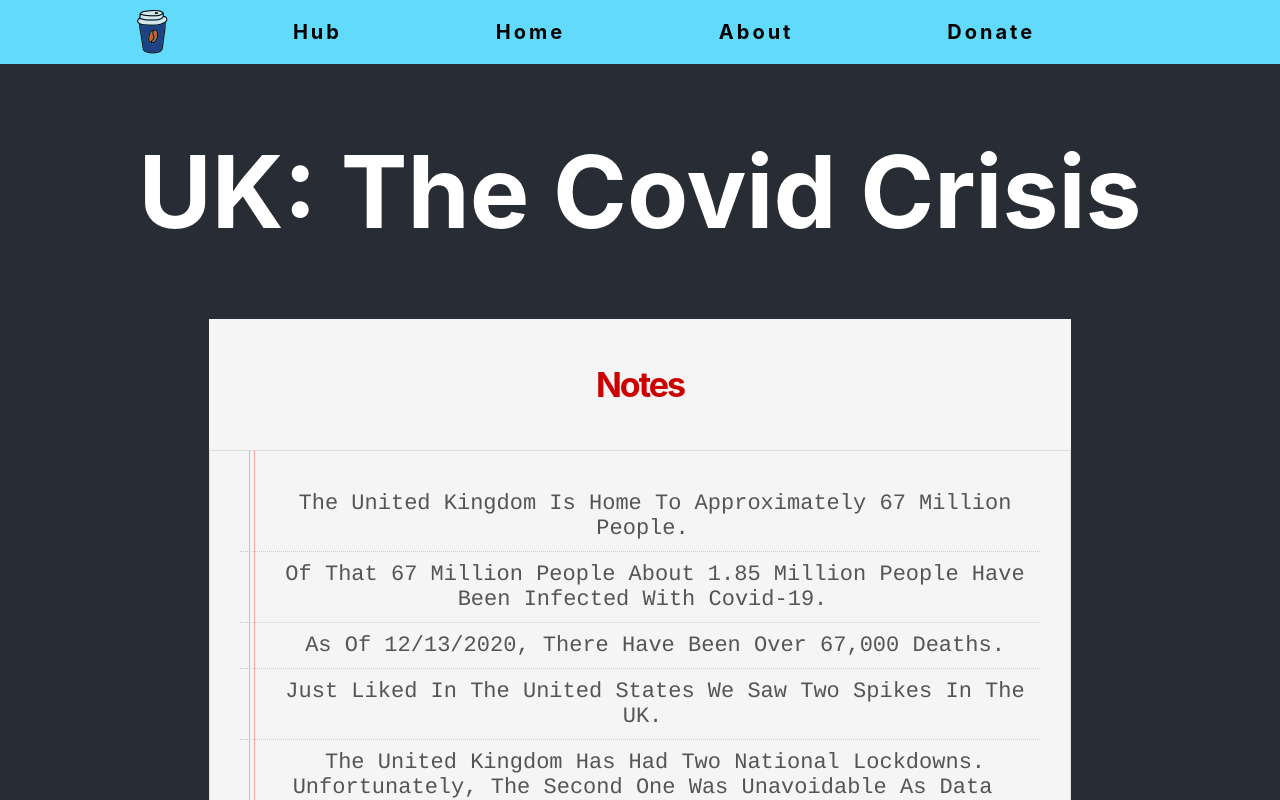
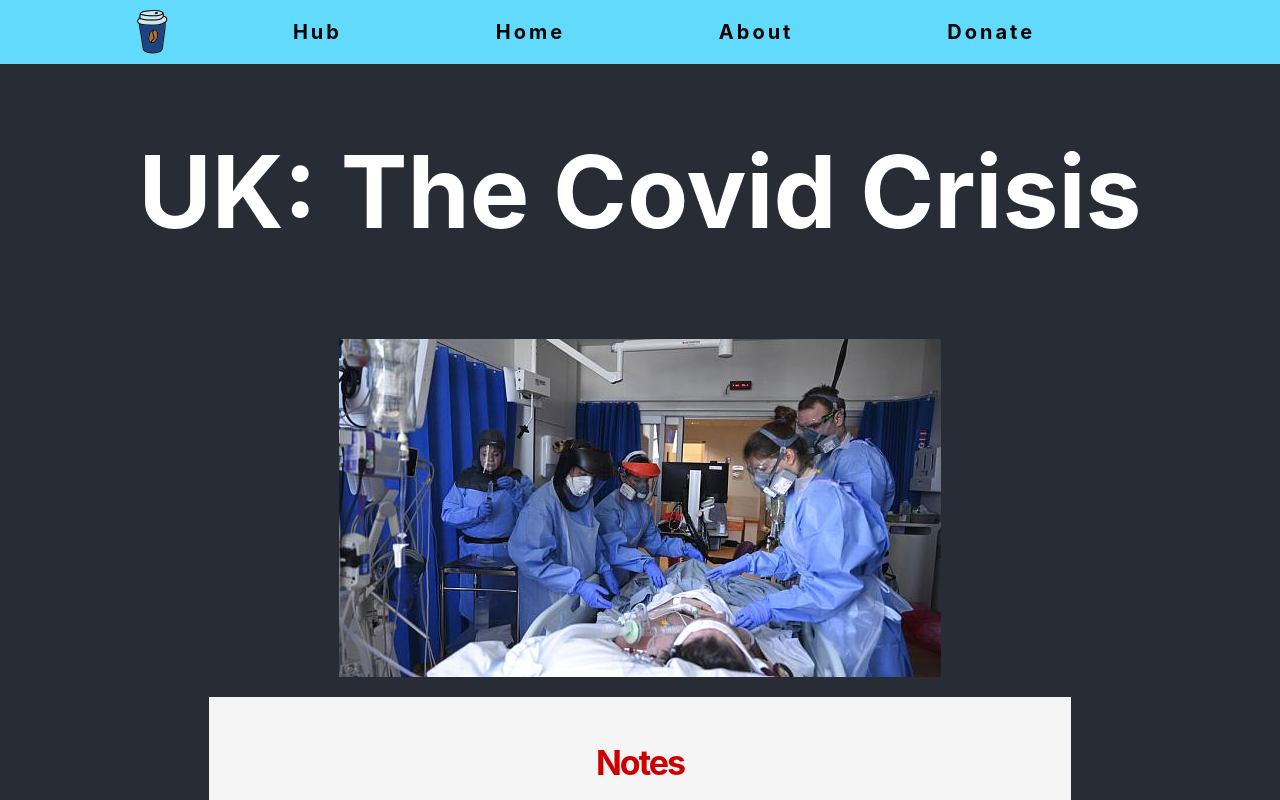
Before and after one commit to yosephAHMED/uk-covid-brexit, a React (Create React App) app: page /Covid/about in a window 1280 px wide. Shown: the top 800 px of the page. Built offline with nearby package versions, Linux system fonts and the light colour scheme.

Commit message:
feat: added an iamge to corona about page

```diff
--- a/src/components/CovidComponents/About.js
+++ b/src/components/CovidComponents/About.js
@@ -1,6 +1,7 @@
 import React from "react";
 import Navbar from "./Navbar";
 import "../../assets/Covid.css";
+import ImageOne from "../../assets/images/coronaAbout1.jpg";
 
 export default function About() {
   return (
@@ -10,6 +11,7 @@ export default function About() {
         <h1 className="covid-title" style={{ color: "white" }}>
           UK: The Covid Crisis
         </h1>
+        <img src={ImageOne} style={{padding: "20px"}}/>
         <body>
           <h4>Notes</h4>
           <div className="lines"></div>
```
Also changed, not shown: src/assets/images/coronaAbout1.jpg (added), 1 other file (tests, documents, lock files or other folders).
